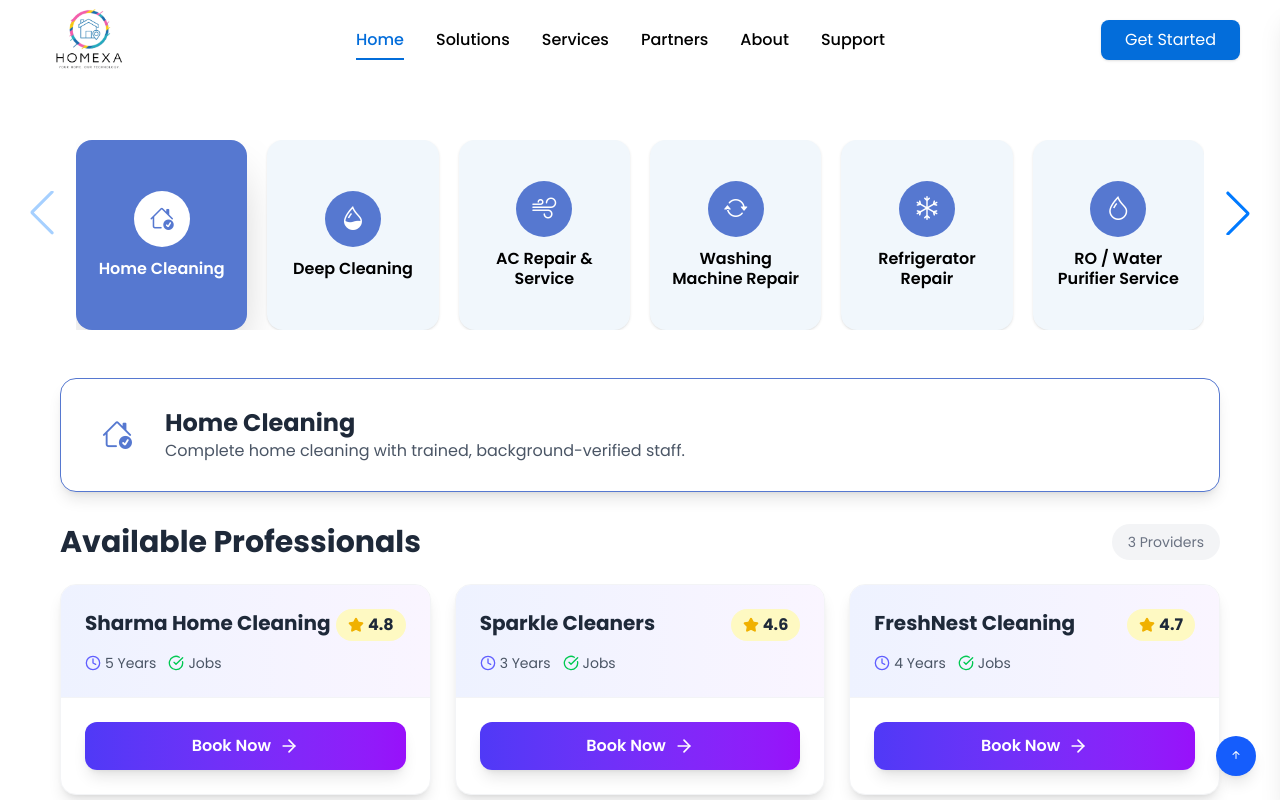
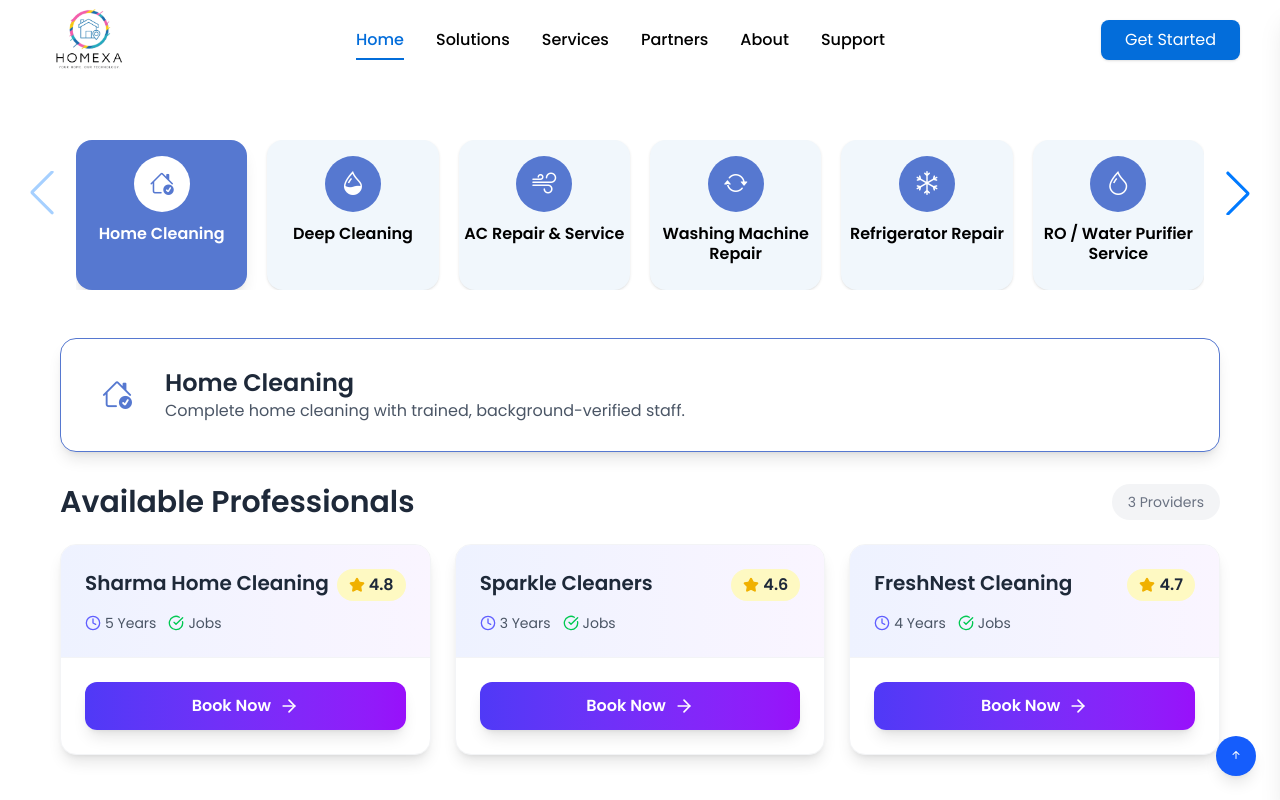
Before and after one commit to navdeeppathan/service-provider-application, a React (Vite) app: page /serviceproviderlistall in a window 1280 px wide. Shown: the top 800 px of the page. Built offline with nearby package versions, Linux system fonts and the light colour scheme.

Commit message:
Your commit website service & Providerhfgdjhi

```diff
--- a/src/pages/ServiceProviderListAll.jsx
+++ b/src/pages/ServiceProviderListAll.jsx
@@ -323,19 +323,19 @@ const selectedService = allServices.find(s => s.id === selectedServiceId);
         <div
           onClick={() => setSelectedServiceId(service.id)}
           className={`
-            cursor-pointer h-[190px] w-full
-            flex flex-col items-center justify-center text-center
-            rounded-2xl transition-all duration-300 p-4
+            cursor-pointer h-[150px] w-full
+            flex flex-col items-center justify-top text-center
+            rounded-2xl transition-all duration-300
             ${
               selectedServiceId === service.id
-                ? "bg-[#5678D0] text-white shadow-2xl"
+                ? "bg-[#5678D0] text-white shadow-lg"
                 : "bg-[#F1F7FC] text-black shadow hover:shadow-2xl"
             }
           `}
         >
           <span
             className={`
-              w-14 h-14 rounded-full flex items-center justify-center text-2xl mb-3 transition-all
+              w-14 h-14 rounded-full flex items-center justify-center mt-4 text-2xl mb-3 transition-all
               ${
                 selectedServiceId === service.id
                   ? "bg-white text-[#5678D0]"
@@ -364,7 +364,7 @@ const selectedService = allServices.find(s => s.id === selectedServiceId);
                  <i className={selectedService.icon}></i>
               </div>
               <div>
-                <h3 className="text-2xl font-bold text-gray-800">{selectedService.title}</h3>
+                <h3 className="text-2xl font-semibold text-gray-800">{selectedService.title}</h3>
                 <p className="text-gray-600">{selectedService.decs}</p>
               </div>
             </div>
@@ -374,7 +374,7 @@ const selectedService = allServices.find(s => s.id === selectedServiceId);
         {/* 🔵 PROVIDER LIST */}
          <div>
           <div className="flex items-center justify-between mb-6">
-            <h2 className="text-3xl font-bold text-gray-800">
+            <h2 className="text-3xl font-semibold text-gray-800">
               Available Professionals
             </h2>
             <span className="text-sm text-gray-500 bg-gray-100 px-4 py-2 rounded-full">
@@ -391,12 +391,12 @@ const selectedService = allServices.find(s => s.id === selectedServiceId);
                 >
                   <div className="bg-gradient-to-r from-indigo-50 to-purple-50 p-6 border-b border-gray-100">
                     <div className="flex items-start justify-between mb-3">
-                      <h3 className="text-xl font-bold text-gray-800 group-hover:text-indigo-600 transition-colors">
+                      <h3 className="text-xl font-semibold text-gray-800 group-hover:text-indigo-600 transition-colors">
                         {provider.name}
                       </h3>
                       <div className="flex items-center gap-1 bg-yellow-100 px-3 py-1 rounded-full">
                         <Star className="w-4 h-4 fill-yellow-500 text-yellow-500" />
-                        <span className="font-bold text-gray-800">{provider.rating}</span>
+                        <span className="font-semibold text-gray-800">{provider.rating}</span>
                       </div>
                     </div>
 
```
